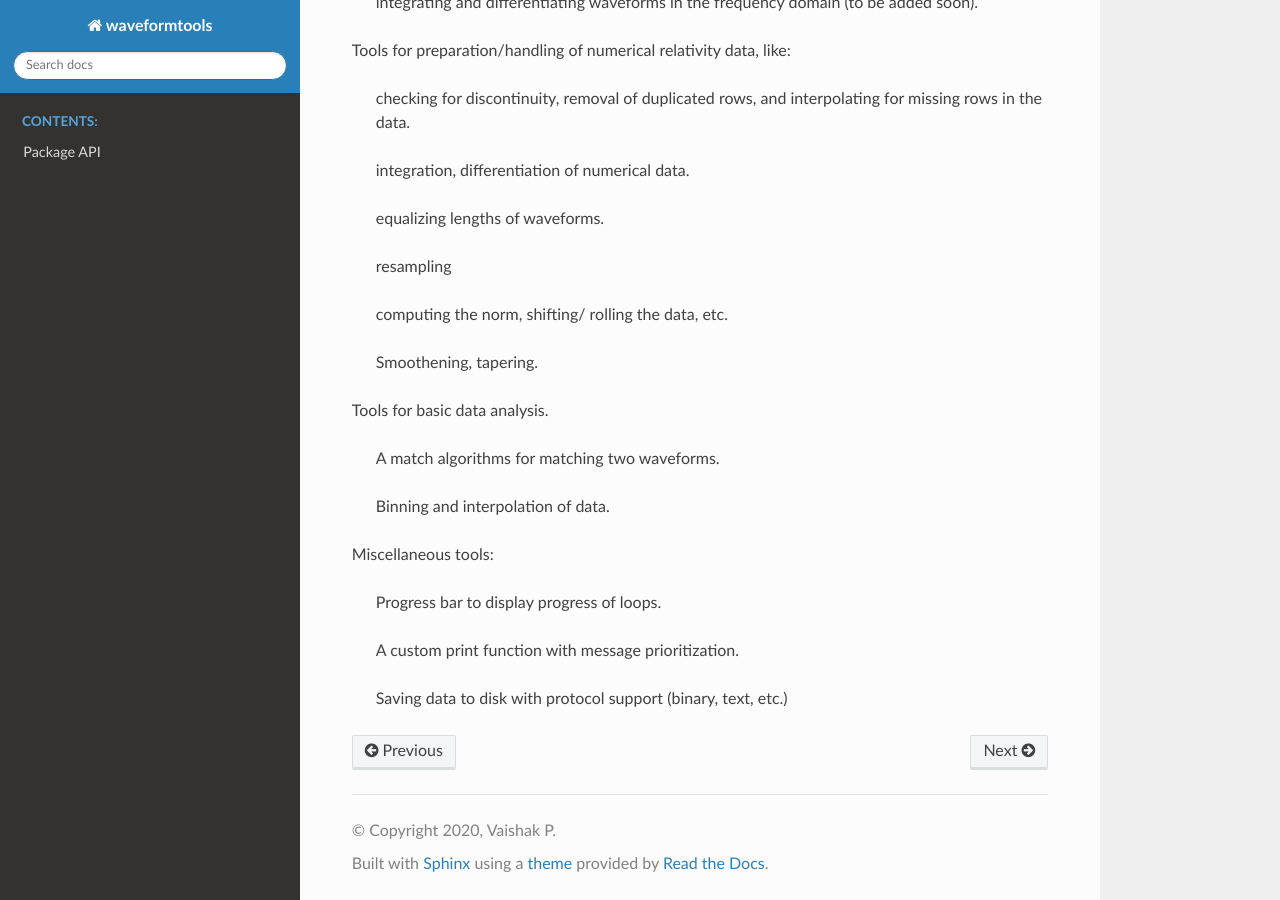
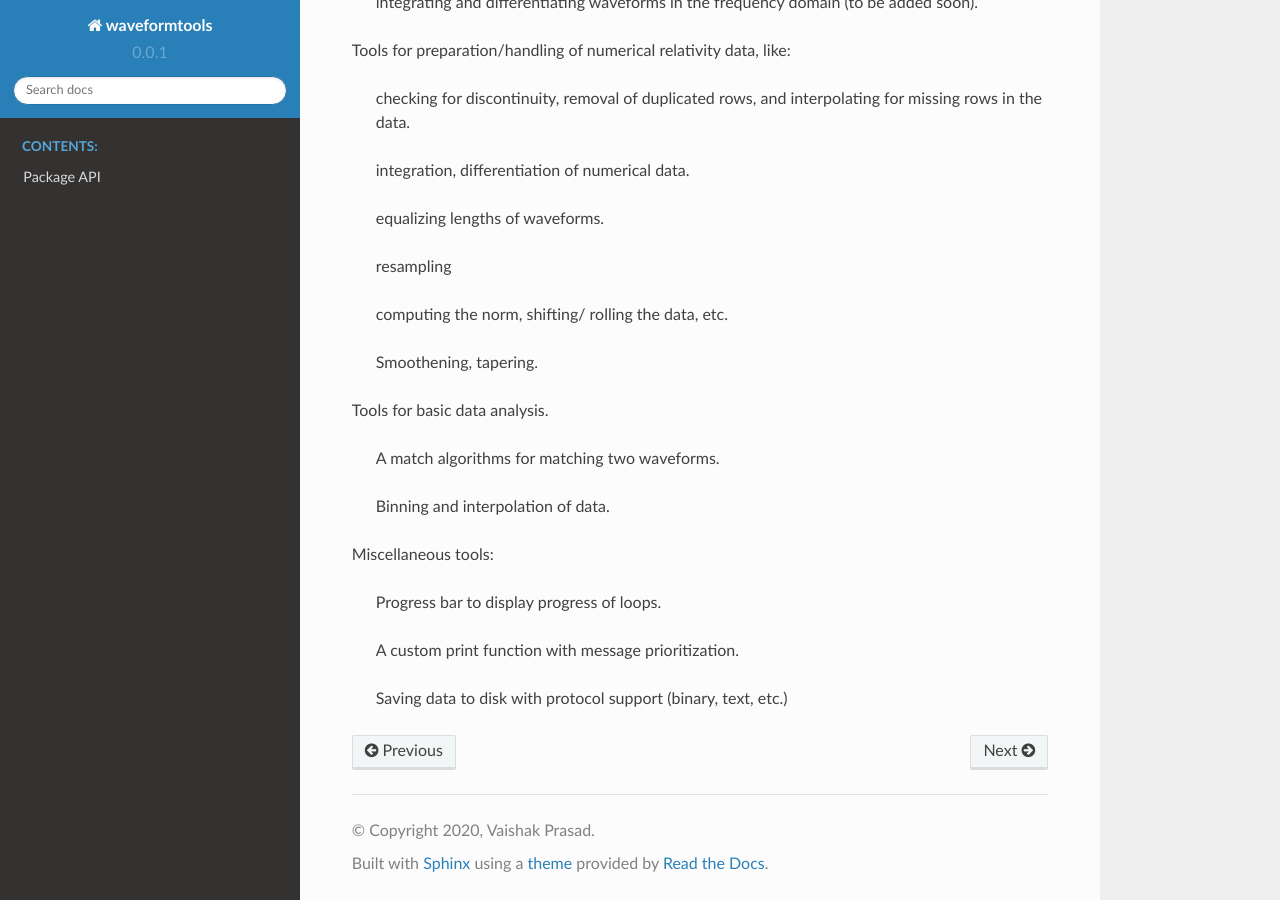
Before and after one commit to vaishakp/waveformtools, a Sphinx documentation site: the page built from docs/source/basic_features.rst, in a window 1280 px wide and 900 px high, scrolled down 1092 px. Built offline with Sphinx 7.4.7 and the Read the Docs theme 2.0.0, drawn with Linux system fonts in a browser that asks for light colours; pages that are not in the unit, such as notebooks, are missing from menus; the version number is read from the project's files by our own code; some of the changed lines change nothing that is shown.

Commit message:
Update docs/source/conf_old.py, docs/source/conf.py

```diff
--- a/docs/source/conf.py
+++ b/docs/source/conf.py
@@ -12,19 +12,25 @@
 #
 import os
 import sys
-sys.path.insert(0, os.path.abspath('../..'))
-sys.setrecursionlimit(1500)
-import sphinx_rtd_theme
+
+import sphinx
+
+from recommonmark.parser import CommonMarkParser
+
+# -- Project information -----------------------------------------------------
+
+from waveformtools import __version__ as waveformtools_version
 
 # -- Project information -----------------------------------------------------
 
 project = 'waveformtools'
-copyright = '2020, Vaishak P'
-author = 'P. Vaishak '
+copyright = '2020, Vaishak Prasad'
+author = 'Vaishak Prasad'
 
+# The short X.Y version
+version = waveformtools_version
 # The full version, including alpha/beta/rc tags
-release = '2020'
-
+release = version
 
 # -- General configuration ---------------------------------------------------
 
@@ -32,38 +38,88 @@
 # extensions coming with Sphinx (named 'sphinx.ext.*') or your custom
 # ones.
 extensions = [
-        'rinoh.frontend.sphinx',
-        'sphinx.ext.autodoc',
-        "sphinx_rtd_theme"
+    "sphinx.ext.autodoc",
+    "sphinx.ext.autosummary",
+    "numpydoc",
+    "sphinx.ext.doctest",
+    "sphinx.ext.todo",
+    "sphinx.ext.mathjax",
+    "sphinx.ext.ifconfig",
+    "sphinx.ext.viewcode",
+    "recommonmark",
 ]
 
+autosummary_generate = True
+
+autodoc_docstring_signature = True
+if sphinx.version_info < (1, 8):
+    autodoc_default_flags = ["members", "undoc-members"]
+else:
+    autodoc_default_options = {"members": None, "undoc-members": None, "special-members": "__call__"}
+
+# -- Try to auto-generate numba-decorated signatures -----------------
+
+import numba
+import inspect
+
+
+def process_numba_docstring(app, what, name, obj, options, signature, return_annotation):
+    if type(obj) is not numba.core.registry.CPUDispatcher:
+        return (signature, return_annotation)
+    else:
+        original = obj.py_func
+        orig_sig = inspect.signature(original)
+
+        if (orig_sig.return_annotation) is inspect._empty:
+            ret_ann = None
+        else:
+            ret_ann = orig_sig.return_annotation.__name__
+
+        return (str(orig_sig), ret_ann)
+
+
+def setup(app):
+    app.connect("autodoc-process-signature", process_numba_docstring)
+
+
+# --------------------------------------------------------------------
+
 # Add any paths that contain templates here, relative to this directory.
-templates_path = ['_templates']
+templates_path = ["_templates"]
 
 # List of patterns, relative to source directory, that match files and
 # directories to ignore when looking for source files.
 # This pattern also affects html_static_path and html_extra_path.
-exclude_patterns = []
+exclude_patterns = ["_build", "Thumbs.db", ".DS_Store"]
 
+# The suffix(es) of source filenames.
+# You can specify multiple suffix as a list of string:
+#
+if sphinx.version_info < (1, 8):
+    source_parsers = {
+        ".md": CommonMarkParser,
+    }
+    source_suffix = [".rst", ".md"]
+else:
+    source_suffix = {
+        ".rst": "restructuredtext",
+        ".txt": "markdown",
+        ".md": "markdown",
+    }
 
 # -- Options for HTML output -------------------------------------------------
 
 # The theme to use for HTML and HTML Help pages.  See the documentation for
 # a list of builtin themes.
-
-#html_theme = 'alabaster'
+#
 html_theme = "sphinx_rtd_theme"
 
 # Add any paths that contain custom static files (such as style sheets) here,
 # relative to this directory. They are copied after the builtin static files,
 # so a file named "default.css" will overwrite the builtin "default.css".
-html_static_path = ['_static']
+html_static_path = ["_static"]
 
-# -- Options for LaTeX output ------------------------------------------------
+# -- Options for todo extension ----------------------------------------------
 
-latex_elements = {
-        'papersize': 'letterpaper',
-        'pointsize': '10pt',
-        'preamble': '',
-        'figure_align': 'htbp'
-}
+# If true, `todo` and `todoList` produce output, else they produce nothing.
+todo_include_todos = True
--- /dev/null
+++ b/docs/source/conf_old.py
@@ -0,0 +1,69 @@
+# Configuration file for the Sphinx documentation builder.
+#
+# This file only contains a selection of the most common options. For a full
+# list see the documentation:
+# https://www.sphinx-doc.org/en/master/usage/configuration.html
+
+# -- Path setup --------------------------------------------------------------
+
+# If extensions (or modules to document with autodoc) are in another directory,
+# add these directories to sys.path here. If the directory is relative to the
+# documentation root, use os.path.abspath to make it absolute, like shown here.
+#
+import os
+import sys
+sys.path.insert(0, os.path.abspath('../..'))
+sys.setrecursionlimit(1500)
+import sphinx_rtd_theme
+
+# -- Project information -----------------------------------------------------
+
+project = 'waveformtools'
+copyright = '2020, Vaishak P'
+author = 'P. Vaishak '
+
+# The full version, including alpha/beta/rc tags
+release = '2020'
+
+
+# -- General configuration ---------------------------------------------------
+
+# Add any Sphinx extension module names here, as strings. They can be
+# extensions coming with Sphinx (named 'sphinx.ext.*') or your custom
+# ones.
+extensions = [
+        'rinoh.frontend.sphinx',
+        'sphinx.ext.autodoc',
+        "sphinx_rtd_theme"
+]
+
+# Add any paths that contain templates here, relative to this directory.
+templates_path = ['_templates']
+
+# List of patterns, relative to source directory, that match files and
+# directories to ignore when looking for source files.
+# This pattern also affects html_static_path and html_extra_path.
+exclude_patterns = []
+
+
+# -- Options for HTML output -------------------------------------------------
+
+# The theme to use for HTML and HTML Help pages.  See the documentation for
+# a list of builtin themes.
+
+#html_theme = 'alabaster'
+html_theme = "sphinx_rtd_theme"
+
+# Add any paths that contain custom static files (such as style sheets) here,
+# relative to this directory. They are copied after the builtin static files,
+# so a file named "default.css" will overwrite the builtin "default.css".
+html_static_path = ['_static']
+
+# -- Options for LaTeX output ------------------------------------------------
+
+latex_elements = {
+        'papersize': 'letterpaper',
+        'pointsize': '10pt',
+        'preamble': '',
+        'figure_align': 'htbp'
+}
```
